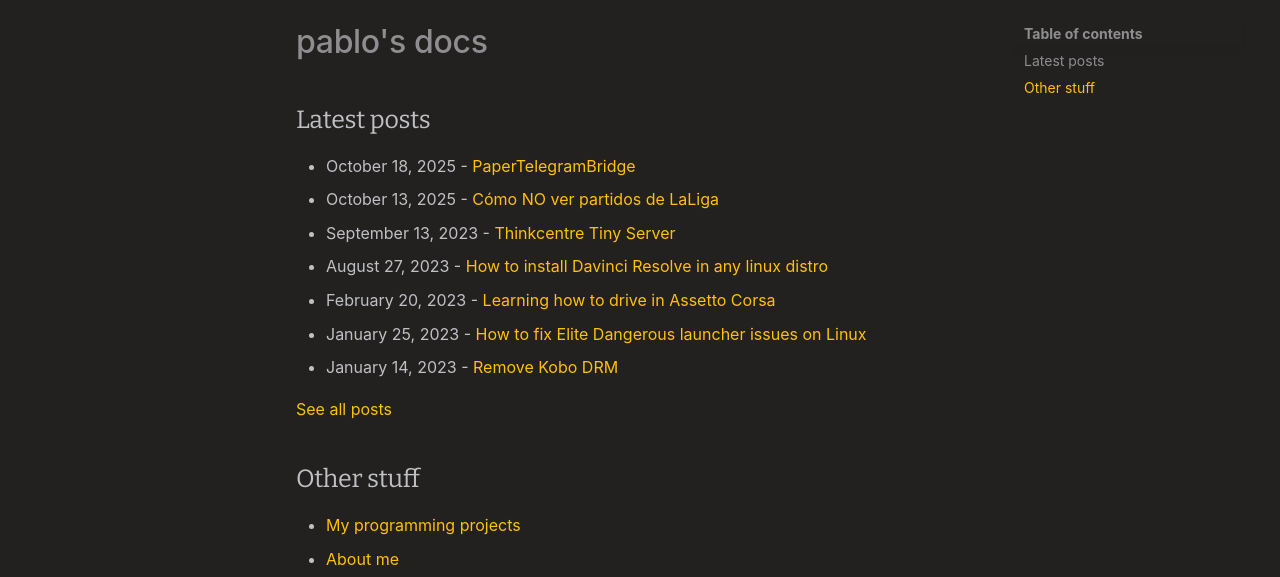
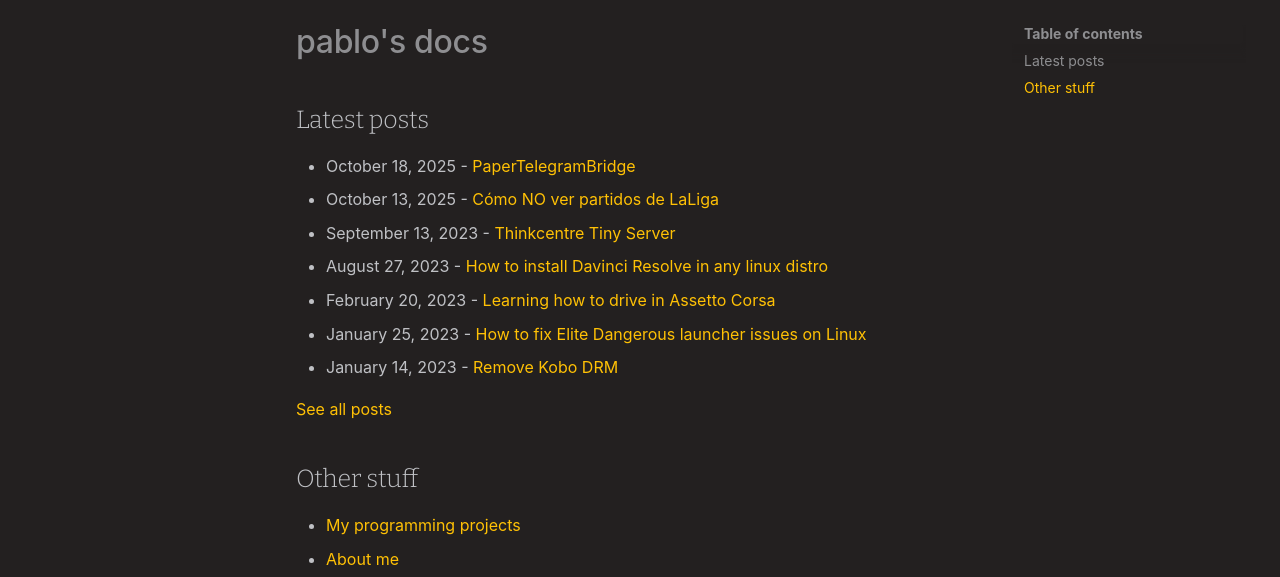
Before and after one commit to pbl0/pablob.eu, an MkDocs documentation site: the page built from docs/index.md, in a window 1280 px wide. Shown: the part 125-702 px from the top of the page. Built offline with MkDocs 1.6.1 and Material for MkDocs 9.7.7, drawn with Linux system fonts in a browser that asks for light colours; some web fonts are replaced.

Commit message:
fix: optimize fonts

```diff
--- a/docs/css/styles.css
+++ b/docs/css/styles.css
@@ -8,7 +8,7 @@
 @font-face {
     font-family: "Ubuntu Sans";
     font-style: italic;
-    font-weight: 100 800;
+    font-weight: 400;
     font-display: swap;
     src: url(/assets/fonts/UbuntuSans-Italic.ttf) format("truetype");
 }
@@ -21,26 +21,19 @@
     src: url(/assets/fonts/Bitter.ttf) format("truetype");
 }
 @font-face {
-    font-family: "Bitter";
-    font-style: italic;
-    font-weight: 100 900;
+    font-family: "Cascadia Mono";
+    font-style: normal;
+    font-weight: 400;
     font-display: swap;
-    src: url(/assets/fonts/Bitter-Italic.ttf) format("truetype");
-}
-@font-face {
-    font-family: "Cascadia Code";
-    font-style: normal;
-    font-weight: 200 700;
-    font-display: swap;
-    src: url(/assets/fonts/CascadiaCode.ttf) format("truetype");
+    src: url(/assets/fonts/CascadiaMono-Regular.ttf) format("truetype");
 }
 
 :root {
     --md-text-font: Ubuntu Sans, Ubuntu, -apple-system, BlinkMacSystemFont,
         avenir next, avenir, segoe ui, helvetica neue, Cantarell, roboto, noto,
         helvetica, arial, Adwaita Sans, sans-serif;
-    --md-code-font: Cascadia Code, "Ubuntu Mono", Menlo, Consolas, Monaco,
-        Adwaita Mono, Liberation Mono, Lucida Console, monospace;
+    --md-code-font: Cascadia Mono, Cascadia Code, "Ubuntu Mono", Menlo, Consolas,
+        Monaco, Adwaita Mono, Liberation Mono, Lucida Console, monospace;
 }
 
 .md-typeset img,
@@ -66,11 +59,6 @@
 }
 .md-typeset .w800 {
     max-width: 800px;
-}
-
-.md-typeset h1,
-.md-typeset h2 {
-    font-weight: 400;
 }
 
 .md-tabs__link {
```
Also changed, not shown: docs/assets/fonts/CascadiaCode.ttf (deleted), docs/assets/fonts/CascadiaMono-Regular.ttf (added), docs/assets/fonts/UbuntuSans-Italic.ttf.
